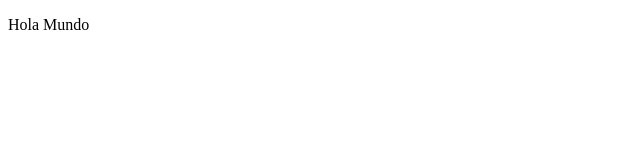
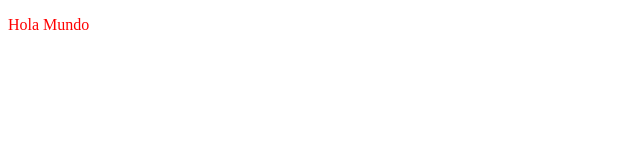
Before and after one commit to Hmoren/Angular-y-ASP.NET-Core, an Angular app in the folder front-end/: page / in a window 1280 px wide. Shown: the top 160 px of the page, without its empty margins (0-640 px from the left). Built offline with nearby package versions, Linux system fonts and the light colour scheme.

Commit message:
20. Anatomía de un Componente

```diff
--- a/front-end/src/app/app.component.css
+++ b/front-end/src/app/app.component.css
@@ -0,0 +1,3 @@
+p{
+    color: red;
+}
```
Also changed, not shown: 1 other file (tests, documents, lock files or other folders).
